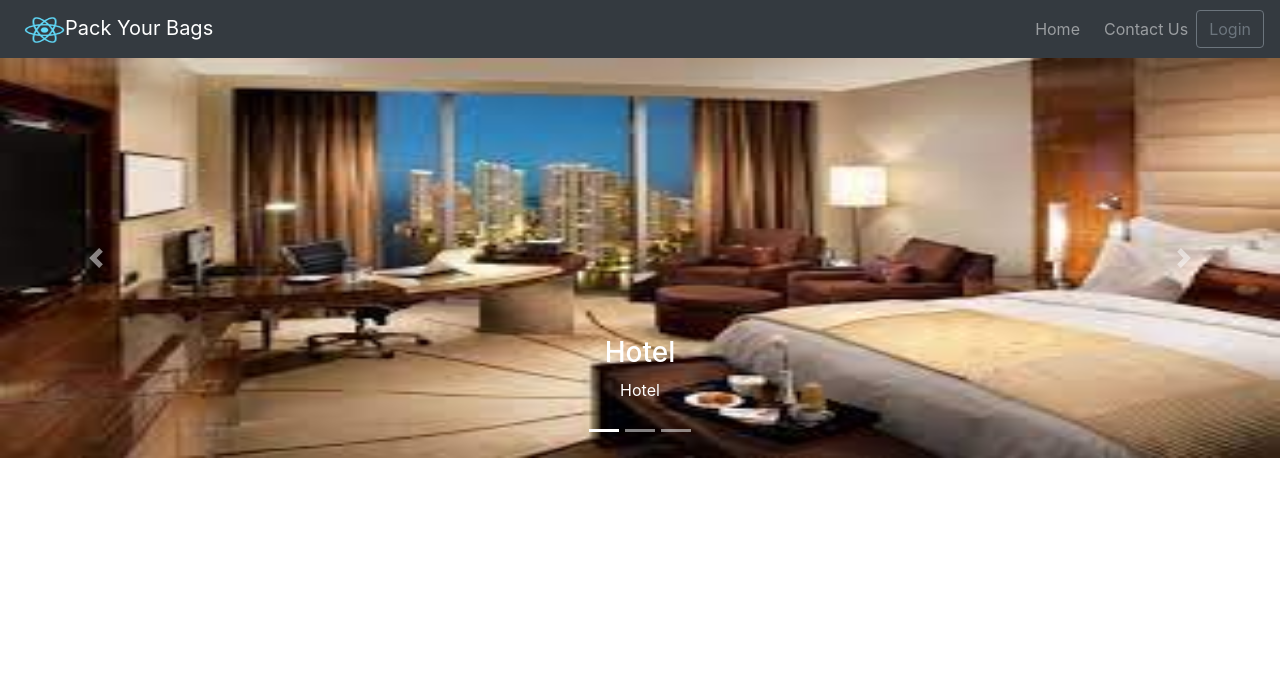
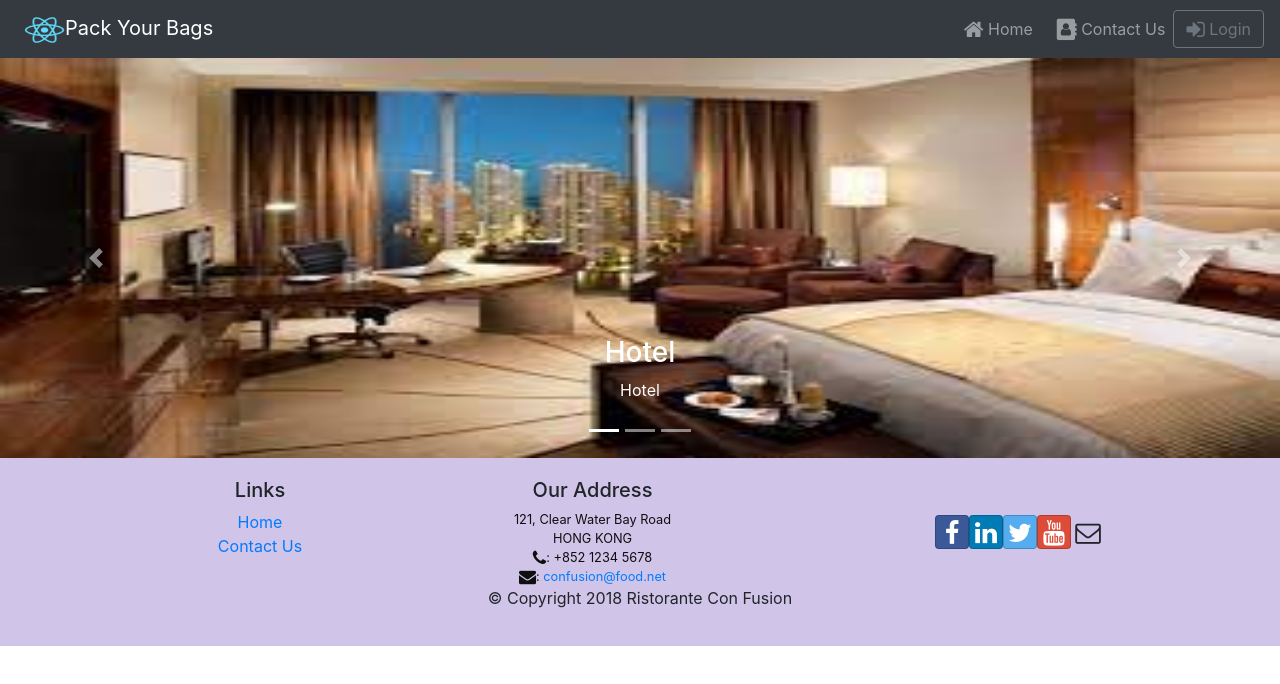
Before and after one commit to lokeshkeelisetti/HotelBookingFrontend, a React (Create React App) app: page / in a window 1280 px wide. Shown: the top 684 px of the page. Built offline with nearby package versions, Linux system fonts and the light colour scheme.

Commit message:
added footer component and changes for header when logged in

```diff
--- a/src/App.css
+++ b/src/App.css
@@ -38,3 +38,15 @@
     transform: rotate(360deg);
   }
 }
+
+.footer{
+  background-color: #D1C4E9;
+  margin:0px auto;
+  padding: 20px 0px 20px 0px;
+}
+
+address{
+  font-size:80%;
+  margin:0px;
+  color:#0f0f0f;
+}
--- /dev/null
+++ b/src/components/FooterComponent.js
@@ -0,0 +1,46 @@
+import React from 'react';
+import {Link} from 'react-router-dom';
+
+function Footer(props){
+    return (
+        <div className="footer">
+            <div className="container">
+                <div className="row justify-content-center">
+                    <div className="col-4 offset-1 col-sm-2">
+                        <h5>Links</h5>
+                        <ul className="list-unstyled">
+                            <li><Link to="/">Home</Link></li>
+                            <li><Link to="/contactus">Contact Us</Link></li>
+                        </ul>
+                    </div>
+                    <div className="col-7 col-sm-5">
+                        <h5>Our Address</h5>
+                     <address>
+		                  121, Clear Water Bay Road<br />
+		                  HONG KONG<br />
+		                    <i className="fa fa-phone fa-lg"></i>: +852 1234 5678<br />
+		                    <i className="fa fa-envelope fa-lg"></i>: <a href="mailto:confusion@food.net">
+                             confusion@food.net</a>
+                        </address>
+                    </div>
+                    <div className="col-12 col-sm-4 align-self-center">
+                        <div className="text-center">
+                            <a className="btn btn-social-icon btn-facebook" href="http://www.facebook.com/profile.php?id="><i className="fa fa-facebook"></i></a>
+                            <a className="btn btn-social-icon btn-linkedin" href="http://www.linkedin.com/in/"><i className="fa fa-linkedin"></i></a>
+                            <a className="btn btn-social-icon btn-twitter" href="http://twitter.com/"><i className="fa fa-twitter"></i></a>
+                            <a className="btn btn-social-icon btn-google" href="http://youtube.com/"><i className="fa fa-youtube"></i></a>
+                            <a className="btn btn-social-icon" href="mailto:"><i className="fa fa-envelope-o"></i></a>
+                        </div>
+                    </div>
+                </div>
+                <div className="row justify-content-center">
+                    <div className="col-auto">
+                        <p>© Copyright 2018 Ristorante Con Fusion</p>
+                    </div>
+                </div>
+            </div>
+        </div>
+    );
+}
+
+export default Footer;
--- a/src/components/HeaderComponent.js
+++ b/src/components/HeaderComponent.js
@@ -1,6 +1,7 @@
 import React, { Component } from 'react';
 import {Navbar,NavbarToggler,NavbarBrand,Collapse,Nav,NavItem,NavLink,Button,
-    Modal, ModalHeader, ModalBody, FormGroup, Form,Input,Label} from 'reactstrap';
+    Modal, ModalHeader, ModalBody, FormGroup, Form,Input,Label,UncontrolledDropdown,
+    DropdownItem,DropdownToggle,DropdownMenu} from 'reactstrap';
 
 class Header extends Component{
 
@@ -9,12 +10,18 @@ class Header extends Component{
         this.state = {
             isNavOpen : false,
             isModalOpen : false,
-            isLogin : true
+            isLogin : true,
+            isLoggedIn : false
         };
         this.toggleNav = this.toggleNav.bind(this);
         this.toggleModal = this.toggleModal.bind(this);
         this.toggleLogin = this.toggleLogin.bind(this);
         this.handleLogin = this.handleLogin.bind(this);
+        this.handleLogout = this.handleLogout.bind(this);
+    }
+
+    handleLogout(){
+        console.log('logged out');
     }
 
     toggleLogin(){
@@ -71,6 +78,29 @@ class Header extends Component{
                                 </NavLink>
                             </NavItem>
                         </Nav>
+                        {this.state.isLoggedIn && (
+                        <UncontrolledDropdown nav inNavbar>
+                            <DropdownToggle>
+                                <Nav navbar>
+                                    <NavItem>
+                                    <span className="fa fa-user-circle fa-lg"></span>
+                                    </NavItem>
+                                </Nav>
+                            </DropdownToggle>
+                            <DropdownMenu right>
+                              <DropdownItem>
+                                    <NavLink className="nav-link">
+                                        Profile
+                                    </NavLink>
+                              </DropdownItem>
+                              <DropdownItem onClick={this.handleLogout}>
+                                Logout
+                              </DropdownItem>
+                            </DropdownMenu>
+                        </UncontrolledDropdown>
+                        )}
+                        { !(this.state.isLoggedIn) &&
+                        (
                         <Nav className="" navbar>
                             <NavItem>
                                 <Button outline onClick={this.toggleModal}>
@@ -78,6 +108,8 @@ class Header extends Component{
                                 </Button>
                             </NavItem>
                         </Nav>
+                        )
+                        }
                         </Collapse>
                 </Navbar>
                 <Modal isOpen={this.state.isModalOpen} toggle={this.toggleModal}>
--- a/src/components/MainComponent.js
+++ b/src/components/MainComponent.js
@@ -1,8 +1,9 @@
 import React, { Component } from 'react';
 import { TransitionGroup } from 'react-transition-group';
-import {Route} from 'react-router-dom';
+import {Redirect, Route, Switch} from 'react-router-dom';
 import Header from './HeaderComponent';
 import Home from './HomeComponent';
+import Footer from './FooterComponent';
 
 
 class Main extends Component {
@@ -11,8 +12,15 @@ class Main extends Component {
             <div>
                 <Header />
                 <TransitionGroup>
+                    <Switch>
                         <Route path='/' component= {Home} />
+                        <Route path='/searchResults' />
+                        <Route path='/hotel/:hotelId' />
+                        <Route path='/hotel/:hotelId/roomId' />
+                        <Redirect to='/' />
+                    </Switch>
                 </TransitionGroup>
+                <Footer />
             </div>
         )
     }
--- a/src/index.js
+++ b/src/index.js
@@ -1,4 +1,6 @@
 import 'bootstrap/dist/css/bootstrap.min.css';
+import 'font-awesome/css/font-awesome.min.css';
+import 'bootstrap-social/bootstrap-social.css';
 import React from 'react';
 import ReactDOM from 'react-dom';
 import './index.css';
```
